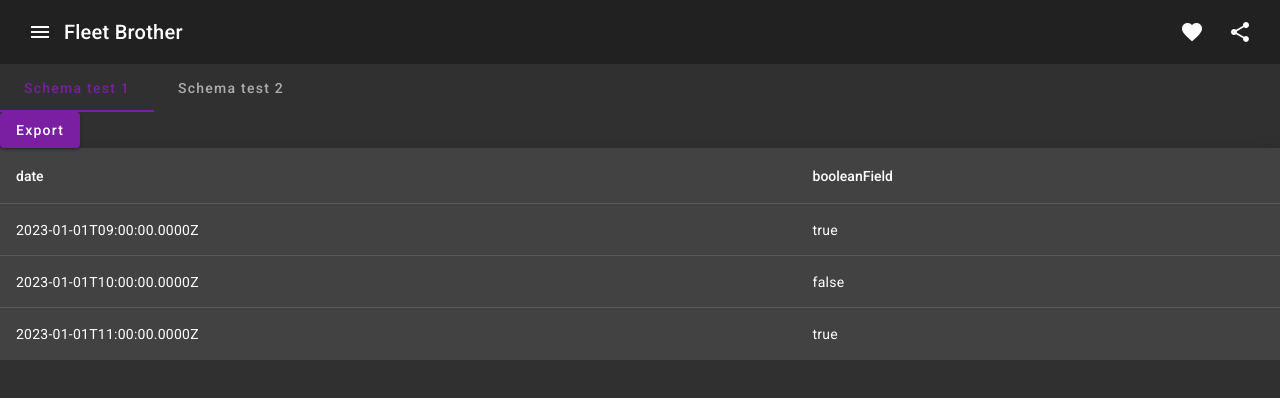
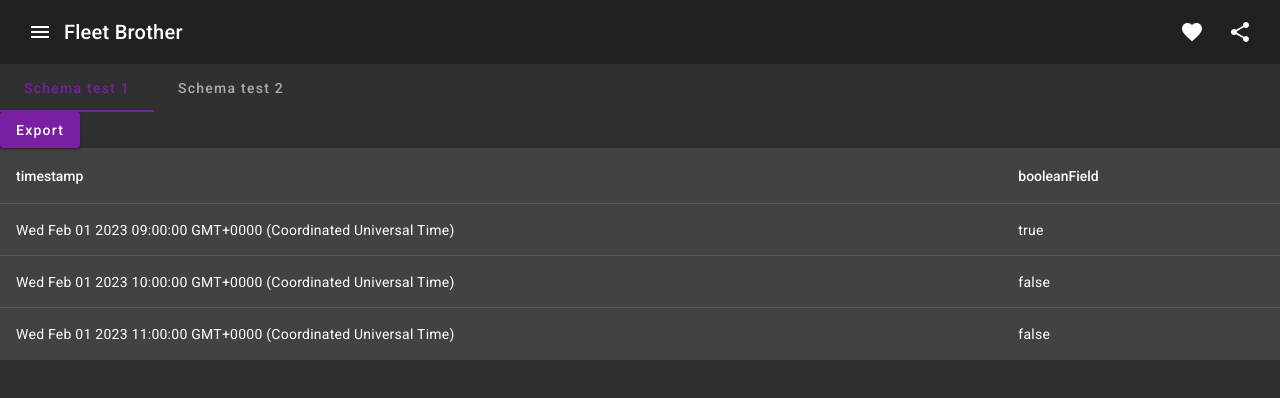
Before and after one commit to kalicsadam/FleetBrother, an Angular app in the folder WebClient/FleetBrotherWebClient/: page /report/1 in a window 1280 px wide. Shown: the top 398 px of the page. Built offline with nearby package versions, Linux system fonts and the light colour scheme.

Commit message:
Refactor measurement

```diff
--- a/WebClient/FleetBrotherWebClient/src/app/car-reporting/components/report/report.component.html
+++ b/WebClient/FleetBrotherWebClient/src/app/car-reporting/components/report/report.component.html
@@ -1,6 +1,10 @@
 <button mat-raised-button color="primary" (click)="export()">Export</button>
 
 <table *ngIf="schema != null" mat-table [dataSource]="dataSource" class="mat-elevation-z8" matSort>
+    <ng-container matColumnDef="timestamp">
+        <th mat-header-cell *matHeaderCellDef mat-sort-header>timestamp </th>
+        <td mat-cell *matCellDef="let element"> {{element.timestamp}} </td>
+    </ng-container>
 
     <ng-container *ngFor="let field of schema.fields" [matColumnDef]="field.key">
       <th mat-header-cell *matHeaderCellDef mat-sort-header>{{field.key}} </th>
--- a/WebClient/FleetBrotherWebClient/src/app/car-reporting/components/report/report.component.ts
+++ b/WebClient/FleetBrotherWebClient/src/app/car-reporting/components/report/report.component.ts
@@ -1,6 +1,7 @@
 import { AfterViewInit, Component, Input, OnChanges, SimpleChanges, ViewChild } from '@angular/core';
 import { MatSort } from '@angular/material/sort';
 import { MatTableDataSource } from '@angular/material/table';
+import { Measurement } from 'src/app/data/dto/measurement.dto';
 import { Schema } from 'src/app/data/dto/schema.dto';
 import { CarReportingService } from 'src/app/shared/services/car-reporting.service';
 import { exportExcel } from 'src/app/shared/util/excel.util';
@@ -14,8 +15,9 @@ export class ReportComponent implements OnChanges, AfterViewInit {
   @Input() carId : number = 0;
   @Input() schema : Schema | undefined;
 
-  measurements : any[] = []
-  displayedColumns: string[] = [];
+  measurements : Measurement[] = []
+  rawData : any[] = []
+  displayedColumns: string[] = ["timestamp"];
   dataSource : MatTableDataSource<any> = new MatTableDataSource();
 
   @ViewChild(MatSort) sort!: MatSort;
@@ -29,18 +31,22 @@ export class ReportComponent implements OnChanges, AfterViewInit {
   ngOnChanges(changes: SimpleChanges): void {
     if(this.carId != null && this.schema != null){
       this.fetchData()
-      this.displayedColumns = this.schema.fields.map(schema => schema.key)
+      this.displayedColumns.push(...(this.schema.fields.map(schema => schema.key)))
     }
   }
 
   fetchData(){
     this.carReportingService.getMeasurements(this.carId, this.schema!.id).subscribe(measurements =>{
       this.measurements = measurements
-      this.dataSource.data = measurements
+      this.rawData = measurements.map(m => {
+        let obj = {...({timestamp: m.timestamp}), ...(m.data)}
+        return obj
+      })
+      this.dataSource.data = this.rawData
     })
   }
 
   export(){
-    exportExcel(this.measurements, this.schema!.name);
+    exportExcel(this.rawData, this.schema!.name);
   }
 }
--- /dev/null
+++ b/WebClient/FleetBrotherWebClient/src/app/data/dto/measurement.dto.ts
@@ -0,0 +1,4 @@
+export interface Measurement {
+    timestamp : Date,
+    data : any
+}
--- a/WebClient/FleetBrotherWebClient/src/app/shared/services/car-reporting.service.ts
+++ b/WebClient/FleetBrotherWebClient/src/app/shared/services/car-reporting.service.ts
@@ -1,6 +1,7 @@
 import { Injectable } from '@angular/core';
 import { BehaviorSubject, Observable } from 'rxjs';
 import { FieldType } from 'src/app/data/dto/field.dto';
+import { Measurement } from 'src/app/data/dto/measurement.dto';
 import { Schema } from 'src/app/data/dto/schema.dto';
 
 @Injectable({
@@ -15,12 +16,7 @@ export class CarReportingService {
       id: 1,
       name: "Schema test 1",
       carIds: [],
-      fields: [{
-        id: 1,
-        elementType: null,
-        key: "date",
-        type: FieldType.STRING
-      },
+      fields: [
       {
         id: 2,
         elementType: null,
@@ -32,12 +28,7 @@ export class CarReportingService {
       id: 2,
       name: "Schema test 2",
       carIds: [],
-      fields: [{
-        id: 1,
-        elementType: null,
-        key: "date",
-        type: FieldType.STRING
-      },
+      fields: [
       {
         id: 2,
         elementType: null,
@@ -47,41 +38,53 @@ export class CarReportingService {
     }
   ]
 
-  placeholderMeasurements1 = [
+  placeholderMeasurements1 : Measurement[] = [
     {
-      date: "2023-01-01T09:00:00.0000Z",
-      booleanField: true
+      timestamp: new Date(2023, 1, 1, 9, 0, 0, 0),
+      data: {
+        booleanField: true
+      }
     },
     {
-      date: "2023-01-01T10:00:00.0000Z",
-      booleanField: false
+      timestamp: new Date(2023, 1, 1, 10, 0, 0, 0),
+      data: {
+        booleanField: false
+      }
     },
     {
-      date: "2023-01-01T11:00:00.0000Z",
-      booleanField: true
-    }
+      timestamp: new Date(2023, 1, 1, 11, 0, 0, 0),
+      data: {
+        booleanField: false
+      }
+    },
   ]
 
-  placeholderMeasurements2 = [
+  placeholderMeasurements2 : Measurement[] = [
     {
-      date: "2023-01-01T09:00:00.0000Z",
-      numberField: 1
+      timestamp: new Date(2023, 1, 1, 9, 0, 0, 0),
+      data: {
+        numberField: 123
+      }
     },
     {
-      date: "2023-01-01T10:00:00.0000Z",
-      numberField: 0.23
+      timestamp: new Date(2023, 1, 1, 10, 0, 0, 0),
+      data: {
+        numberField: 0.23
+      }
     },
     {
-      date: "2023-01-01T11:00:00.0000Z",
-      numberField: 45654.1223
-    }
+      timestamp: new Date(2023, 1, 1, 11, 0, 0, 0),
+      data: {
+        numberField: 4568.156
+      }
+    },
   ]
 
   getSchemasForCar(carId : number){
     return new BehaviorSubject(this.placeholderSchemas)
   }
 
-  getMeasurements(carId : number, schemaId : number) : Observable<any[]>{
+  getMeasurements(carId : number, schemaId : number){
     if(schemaId == 1){
       return new BehaviorSubject(this.placeholderMeasurements1)
     } else {
```
